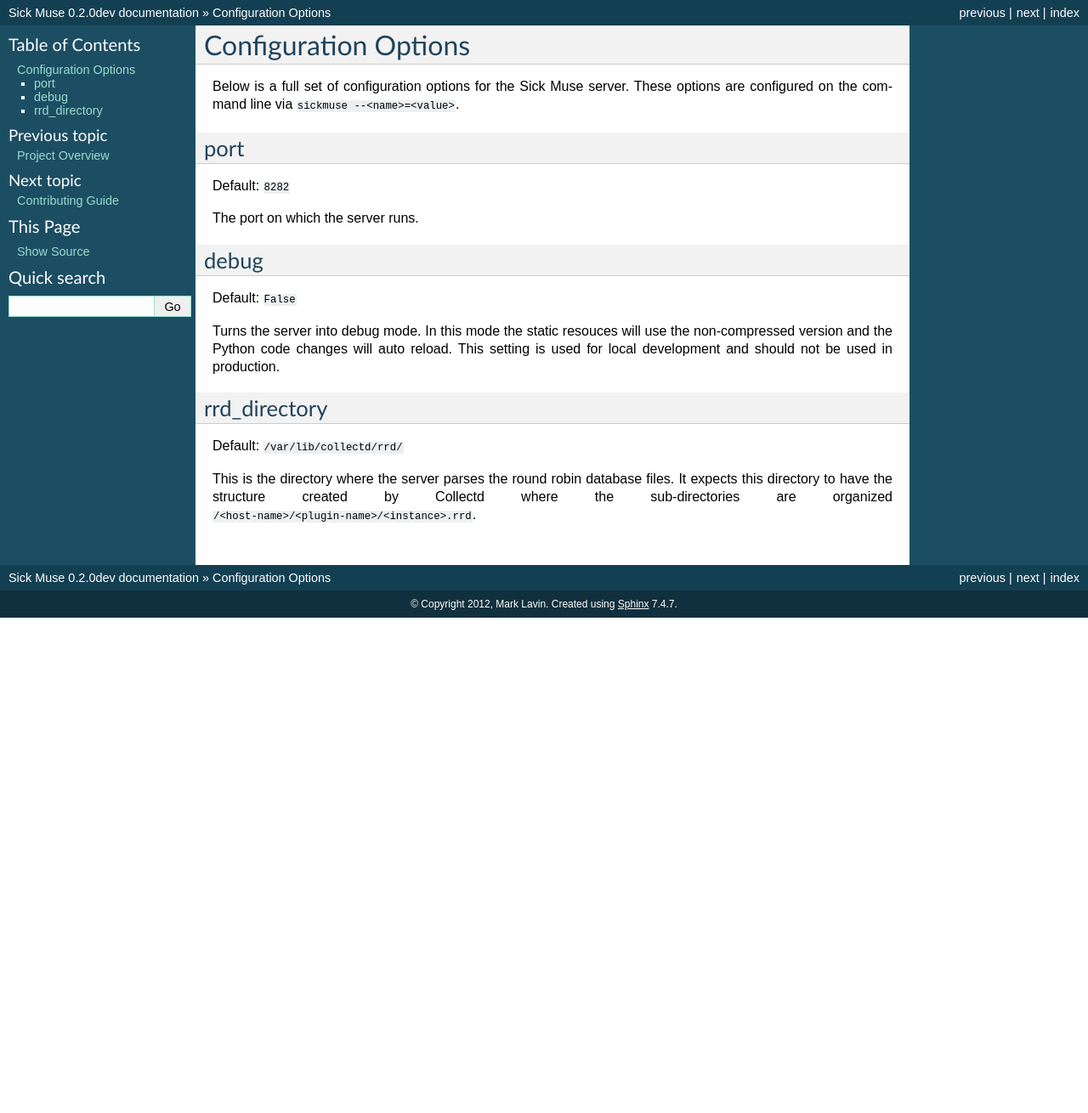
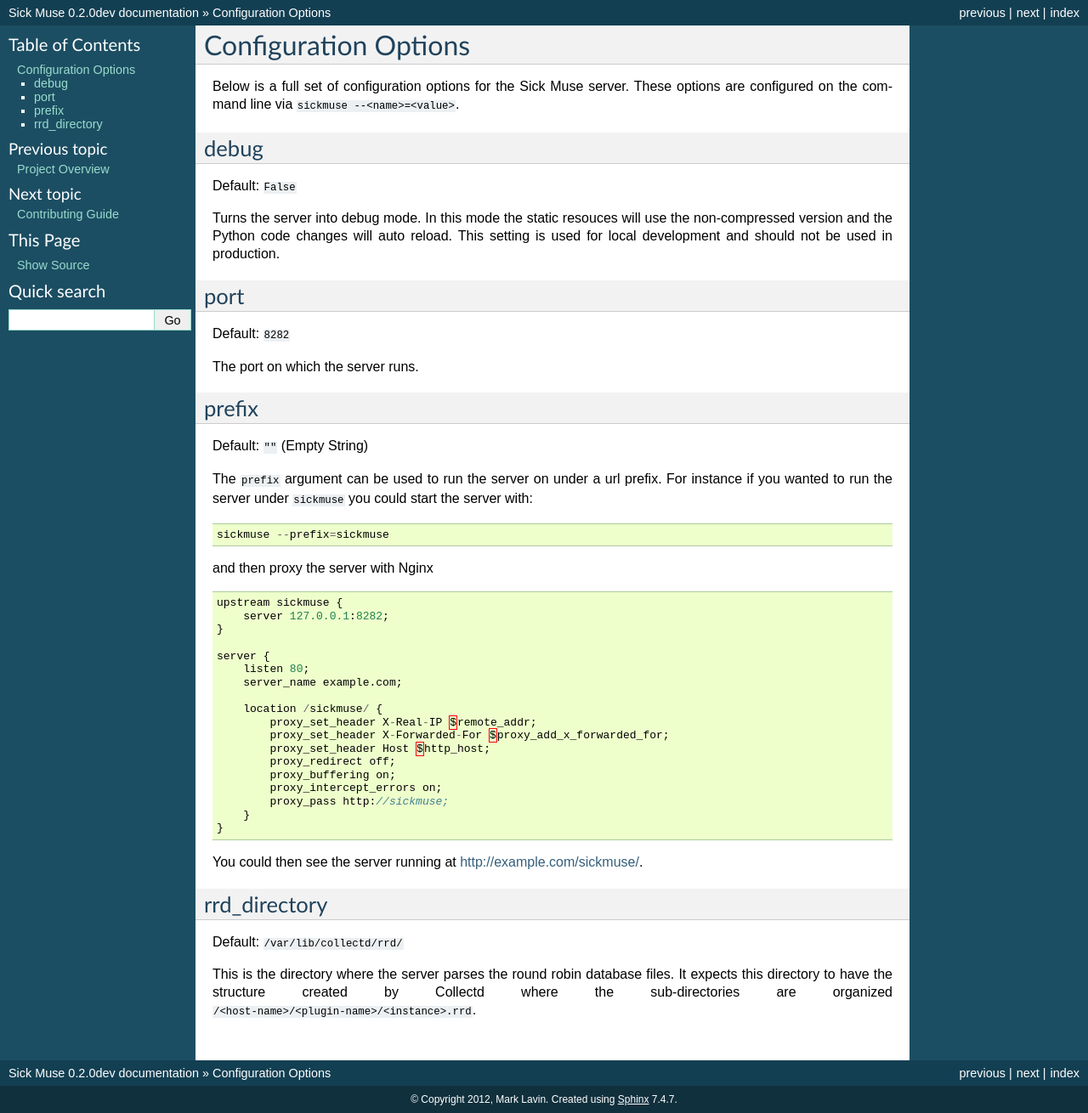
Before and after one commit to mlavin/sickmuse, a Sphinx documentation site: the page built from docs/configuration.rst, in a window 1280 px wide. Shown: the whole page at 85% size. Built offline with Sphinx 7.4.7, drawn with Linux system fonts in a browser that asks for light colours; before the commit the page ends 900 px from its top, so only the background shows below that.

Commit message:
Document prefix option along with proxy configuration. See #12.

```diff
--- a/docs/configuration.rst
+++ b/docs/configuration.rst
@@ -23,6 +15,50 @@
 is used for local development and should not be used in production.
 
 
+port
+---------------------------------------------
+
+Default: ``8282``
+
+The port on which the server runs.
+
+
+prefix
+---------------------------------------------
+
+Default: ``""`` (Empty String)
+
+The ``prefix`` argument can be used to run the server on under a url prefix. For instance
+if you wanted to run the server under ``sickmuse`` you could start the server with::
+
+    sickmuse --prefix=sickmuse
+
+and then proxy the server with Nginx
+
+.. code-block:: guess
+
+    upstream sickmuse {
+        server 127.0.0.1:8282;
+    }
+
+    server {
+        listen 80;
+        server_name example.com;
+
+        location /sickmuse/ {
+            proxy_set_header X-Real-IP $remote_addr;
+            proxy_set_header X-Forwarded-For $proxy_add_x_forwarded_for;
+            proxy_set_header Host $http_host;
+            proxy_redirect off;
+            proxy_buffering on;
+            proxy_intercept_errors on;
+            proxy_pass http://sickmuse;
+        }
+    }
+
+You could then see the server running at http://example.com/sickmuse/.
+
+
 rrd_directory
 ---------------------------------------------
 
```
Also changed, not shown: other parts of docs/configuration.rst (+0 -8 lines).
